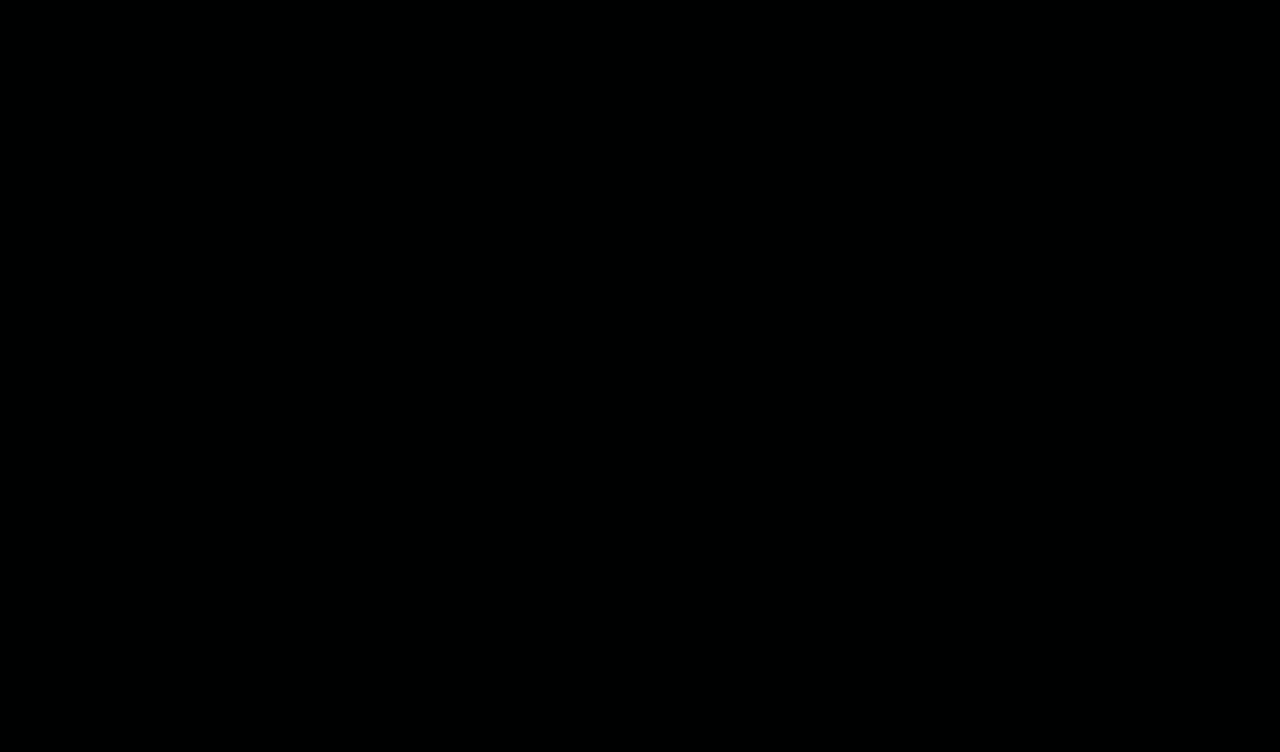
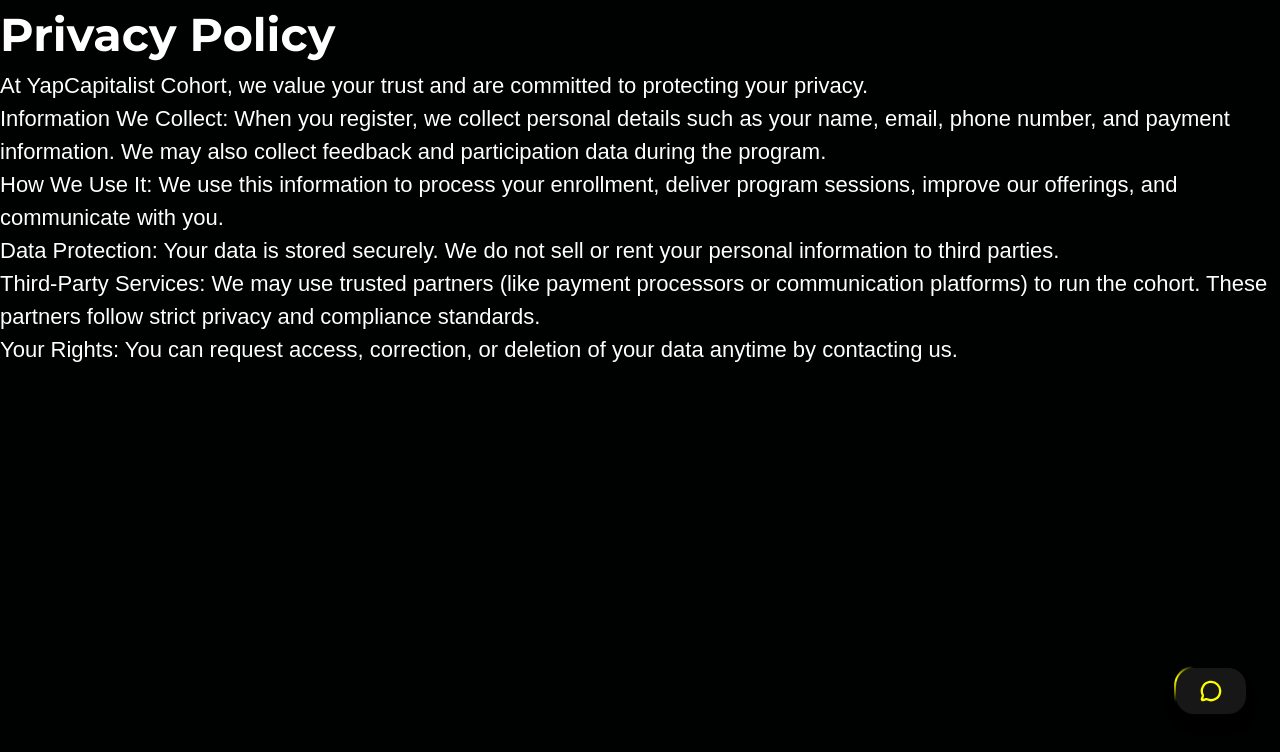
Before and after one commit to yapcapitalist/YC, a React (Vite) app: page /privacy in a window 1280 px wide. Before the commit this address had no page. Shown: the top 752 px of the page. Built offline with nearby package versions, Linux system fonts and the light colour scheme; a web font is replaced by a local one.

Commit message:
new components

```diff
--- /dev/null
+++ b/src/components/ContactUs.jsx
@@ -0,0 +1,18 @@
+import React from 'react'
+
+const ContactUs = () => {
+    return (
+        <div>
+            <h2>Contact Us</h2>
+           <h4>If you have questions about our policies, or need support, reach out:</h4>
+
+           <h4> YapCapitalist Cohort</h4>
+           <p> 📧 Email: support@yapcapitalist.com </p>
+
+           <p> 📞 Phone: [+91-XXXXXXXXXX] </p>
+            <p>🌐 Website: www.yapcapitalist.com</p>
+        </div>
+    )
+}
+
+export default ContactUs
--- /dev/null
+++ b/src/components/PrivacyPolicy.jsx
@@ -0,0 +1,23 @@
+import React from 'react'
+
+const PrivacyPolicy = () => {
+    return (
+        <div>
+            <h2>Privacy Policy</h2>
+
+            <p> At YapCapitalist Cohort, we value your trust and are committed to protecting your privacy. </p>
+
+            <p>Information We Collect: When you register, we collect personal details such as your name, email, phone number, and payment information. We may also collect feedback and participation data during the program.</p>
+
+            <p>How We Use It: We use this information to process your enrollment, deliver program sessions, improve our offerings, and communicate with you.</p>
+
+            <p>Data Protection: Your data is stored securely. We do not sell or rent your personal information to third parties.</p>
+
+            <p>Third-Party Services: We may use trusted partners (like payment processors or communication platforms) to run the cohort. These partners follow strict privacy and compliance standards.</p>
+
+            <p>Your Rights: You can request access, correction, or deletion of your data anytime by contacting us.</p>
+        </div>
+    )
+}
+
+export default PrivacyPolicy
--- /dev/null
+++ b/src/components/Refund-Cancelation.jsx
@@ -0,0 +1,17 @@
+import React from 'react'
+
+const RefundCancelation = () => {
+  return (
+    <div>
+        <h2>Refund and Cancelation</h2>
+        <p>We believe in transparent pricing and delivering value.</p>
+        <ul>
+            <li>If you are not satisfied after two sessions, we offer a 100% full refund—no questions asked.</li>
+            <li>Refund requests must be submitted in writing within a day of the second session.</li>
+            <li>Beyond this point, refunds are not available, but we’ll do our best to support you with alternatives.</li>
+        </ul>
+    </div>
+  )
+}
+
+export default RefundCancelation
--- a/src/main.jsx
+++ b/src/main.jsx
@@ -26,6 +26,10 @@ import BonusTracks from './components/BonusTracks.jsx';
 import Webinar from './components/Webinar/Webinar.jsx';
 import Widget from './components/Widget.jsx';
 import AiProofHero from './components/FutureProof.jsx';
+import PrivacyPolicy from './components/PrivacyPolicy.jsx';
+import ContactUs from './components/ContactUs.jsx'
+import RefundCancelation from './components/Refund-Cancelation.jsx';
+
 
 createRoot(document.getElementById('root')).render(
   <StrictMode>
@@ -65,7 +69,7 @@ createRoot(document.getElementById('root')).render(
           <>
             <Widget apiUrl="https://chatbot-box-production.up.railway.app/chat" />
             <Apply />
-          </> } />
+          </>} />
         <Route path="/application-form" element={
           <>
             <Widget apiUrl="https://chatbot-box-production.up.railway.app/chat" />
@@ -84,6 +88,27 @@ createRoot(document.getElementById('root')).render(
             <Webinar />
           </>
         } />
+
+        <Route path='/privacy' element={
+          <>
+            <Widget apiUrl="https://chatbot-box-production.up.railway.app/chat" />
+            <PrivacyPolicy />
+          </>
+        } />
+
+        <Route path='/contact' element={
+          <>
+            <Widget apiUrl="https://chatbot-box-production.up.railway.app/chat" />
+            <ContactUs />
+          </>
+        } />
+
+        <Route path='/refund' element={
+          <>
+            <Widget apiUrl="https://chatbot-box-production.up.railway.app/chat" />
+            <RefundCancelation />
+          </>
+        } />
       </Routes>
     </BrowserRouter>
   </StrictMode>
```
